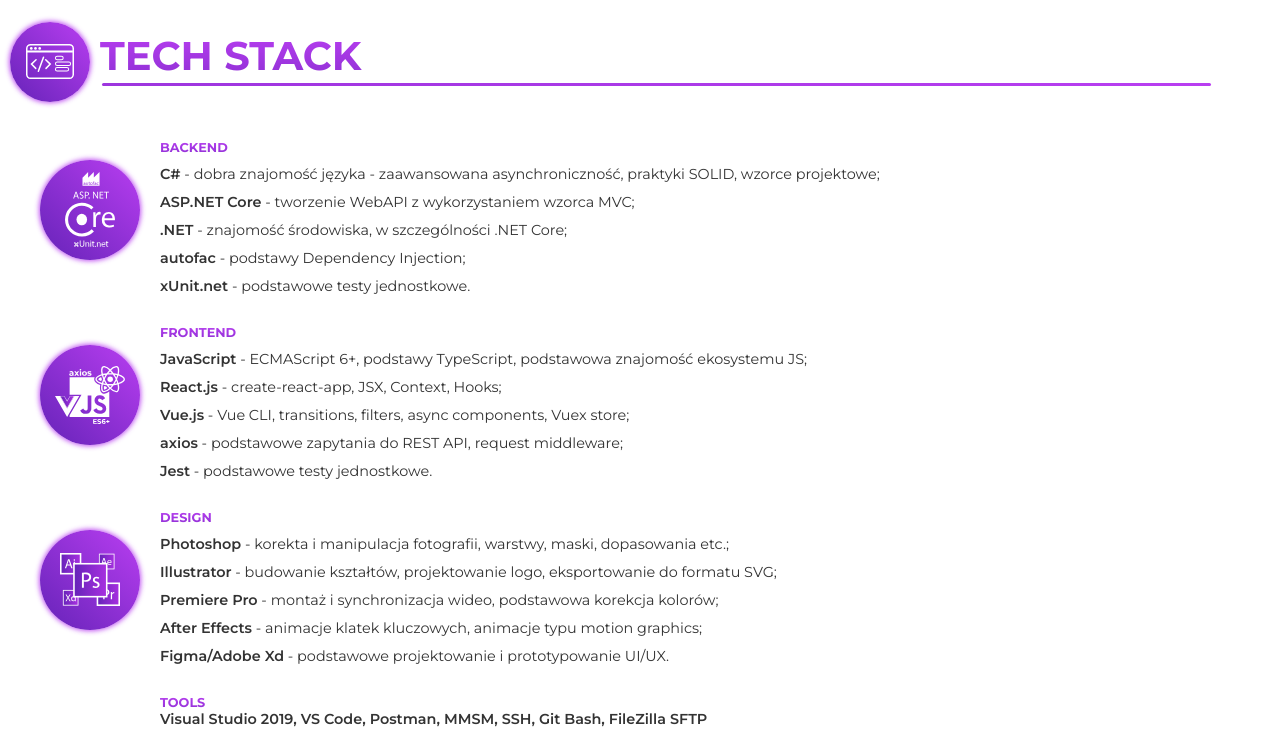
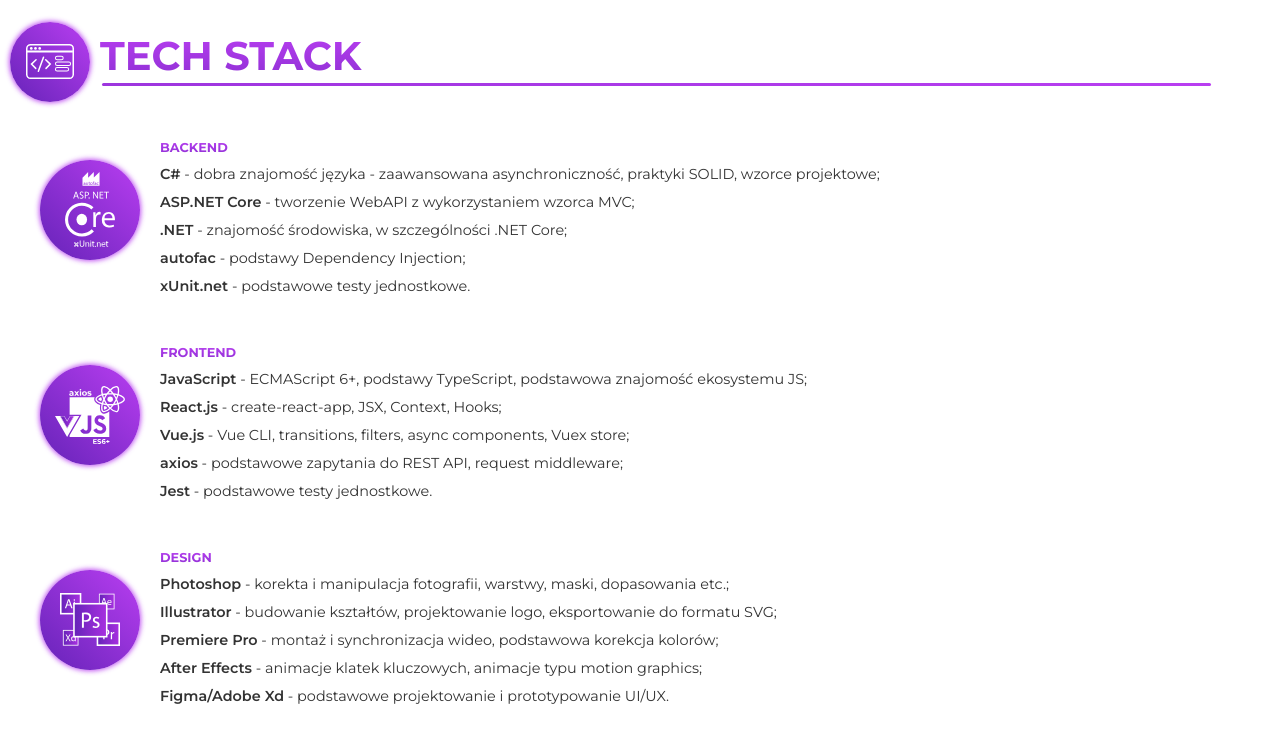
Before and after one commit to MiloszKowalski/personal-site, a React (Create React App) app: page /resume in a window 1280 px wide. Shown: the part 780-1535 px from the top of the page. Built offline with nearby package versions, Linux system fonts and the light colour scheme.

Commit message:
Add modal references and styling for resume view

```diff
--- a/src/views/Resume/Resume.scss
+++ b/src/views/Resume/Resume.scss
@@ -116,6 +116,16 @@
   bottom: -5px;
 }
 
+.resume-icon-wrapper {
+  display: flex;
+  align-items: center;
+  justify-content: center;
+  border-radius: 50%;
+
+  background: linear-gradient(225deg, var(--gradient-start), var(--gradient-end));
+  box-shadow: 0 0 5px 1px rgba(185, 62, 241, 0.9);
+}
+
 section.resume-section {
   &#experience {
     padding-top: 50px;
@@ -129,16 +139,6 @@
     @media (min-width: 768px) {
       grid-template-columns: 80px 1fr;
     }
-  }
-
-  .resume-icon-wrapper {
-    display: flex;
-    align-items: center;
-    justify-content: center;
-    border-radius: 50%;
-
-    background: linear-gradient(225deg, var(--gradient-start), var(--gradient-end));
-    box-shadow: 0 0 5px 1px rgba(185, 62, 241, 0.9);
   }
 
   .header-wrapper {
@@ -293,7 +293,17 @@
   .tech-stack-item {
     display: grid;
     grid-template-columns: 1fr;
-    margin: 20px;
+    padding: 20px;
+
+    &:hover {
+      cursor: pointer;
+      background-color: #ccc;
+
+      &:last-of-type {
+        cursor: default;
+        background-color: #fff;
+      }
+    }
 
     & .big-wrapper {
       margin: 20px auto;
@@ -323,7 +333,7 @@
     &#tools-stack {
       grid-template-columns: 1fr;
       @media (min-width: 768px){
-        margin-left: 160px;
+        padding-left: 160px;
       }
 
       & #tools-span {
--- a/src/views/Resume/Resume.tsx
+++ b/src/views/Resume/Resume.tsx
@@ -1,4 +1,5 @@
-import React from 'react';
+import React, { useContext } from 'react';
+import { ModalContext } from 'contexts/ModalContext';
 import { useTranslation } from 'react-i18next';
 import ContactLabel from 'components/Resume/ContactLabel';
 import './Resume.scss';
@@ -22,6 +23,8 @@
 
 const Resume: React.FC = () => {
   const { t, i18n } = useTranslation();
+  const { openModal } = useContext(ModalContext);
+
   return (
     <div className="view-wrapper resume">
       <section className="resume-top">
@@ -66,7 +69,7 @@
           <div className="resume-timeline">
             {  i18n.language === 'pl' ? (<TimeLinePL />) : (<TimeLineEN />) }
           </div>
-          <div className="label-wrapper">
+          <div className="label-wrapper" onClick={ () => openModal('FollowUP') }>
             <div className="resume-icon-wrapper big-wrapper">
               <img id="followup" src={ FollowUPLogo } alt="FollowUP" />
             </div>
@@ -86,7 +89,7 @@
           <h1>{ t('resume.techstack') }</h1>
         </header>
         <ul className="tech-stack">
-          <li className="tech-stack-item">
+          <li className="tech-stack-item" onClick={ () => openModal('BACKEND') }>
             <div className="resume-icon-wrapper big-wrapper">
               <img id="backend-icon" src={ BackendIcon } alt="backend" />
             </div>
@@ -101,7 +104,7 @@
               </ul>
             </div>
           </li>
-          <li className="tech-stack-item">
+          <li className="tech-stack-item" onClick={ () => openModal('FRONTEND') }>
             <div className="resume-icon-wrapper big-wrapper">
               <img id="frontend-icon" src={ FrontendIcon } alt="frontend" />
             </div>
@@ -116,7 +119,7 @@
               </ul>
             </div>
           </li>
-          <li className="tech-stack-item">
+          <li className="tech-stack-item" onClick={ () => openModal('DESIGN') }>
             <div className="resume-icon-wrapper big-wrapper">
               <img id="design-icon" src={ DesignIcon } alt="design" />
             </div>
```
